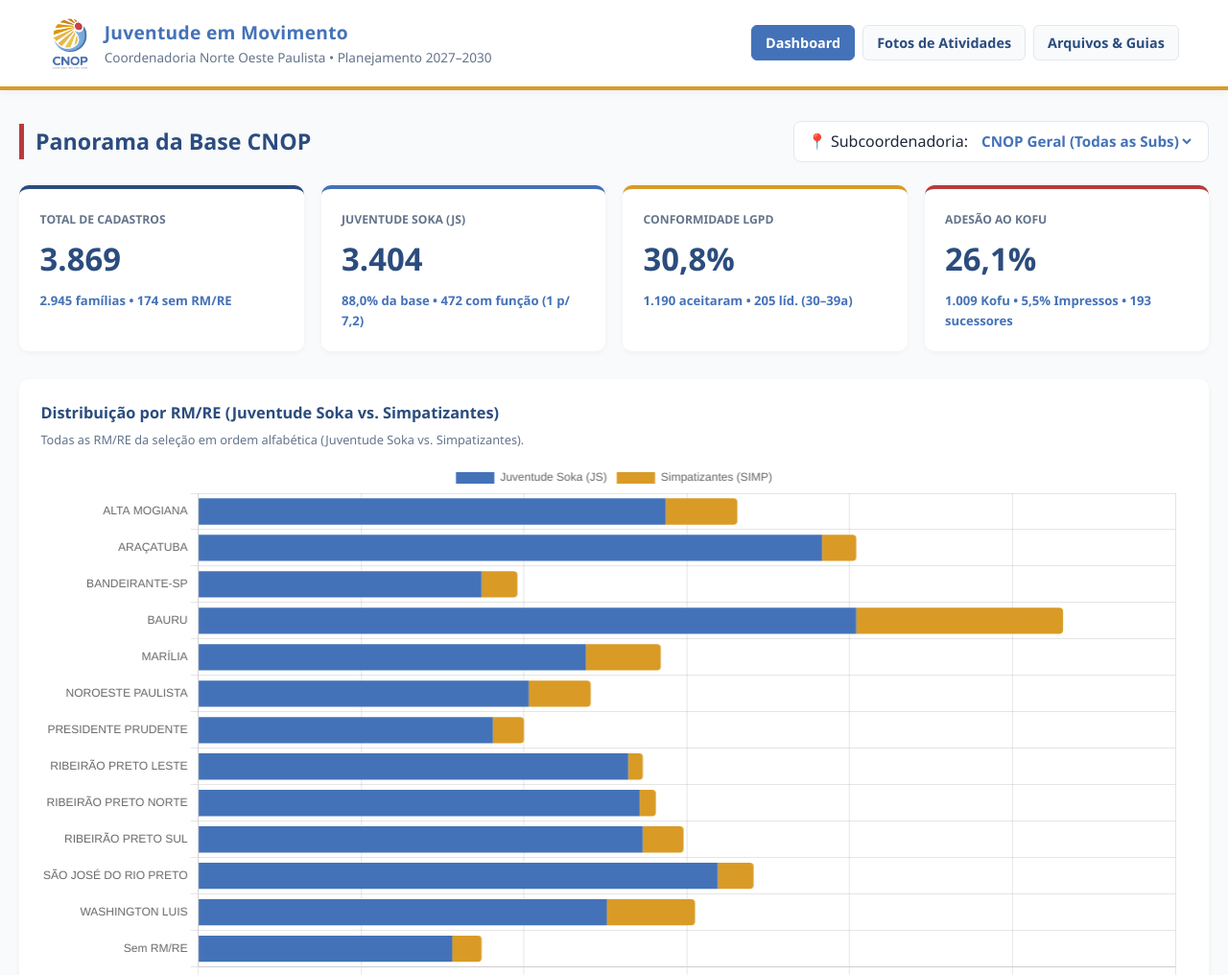
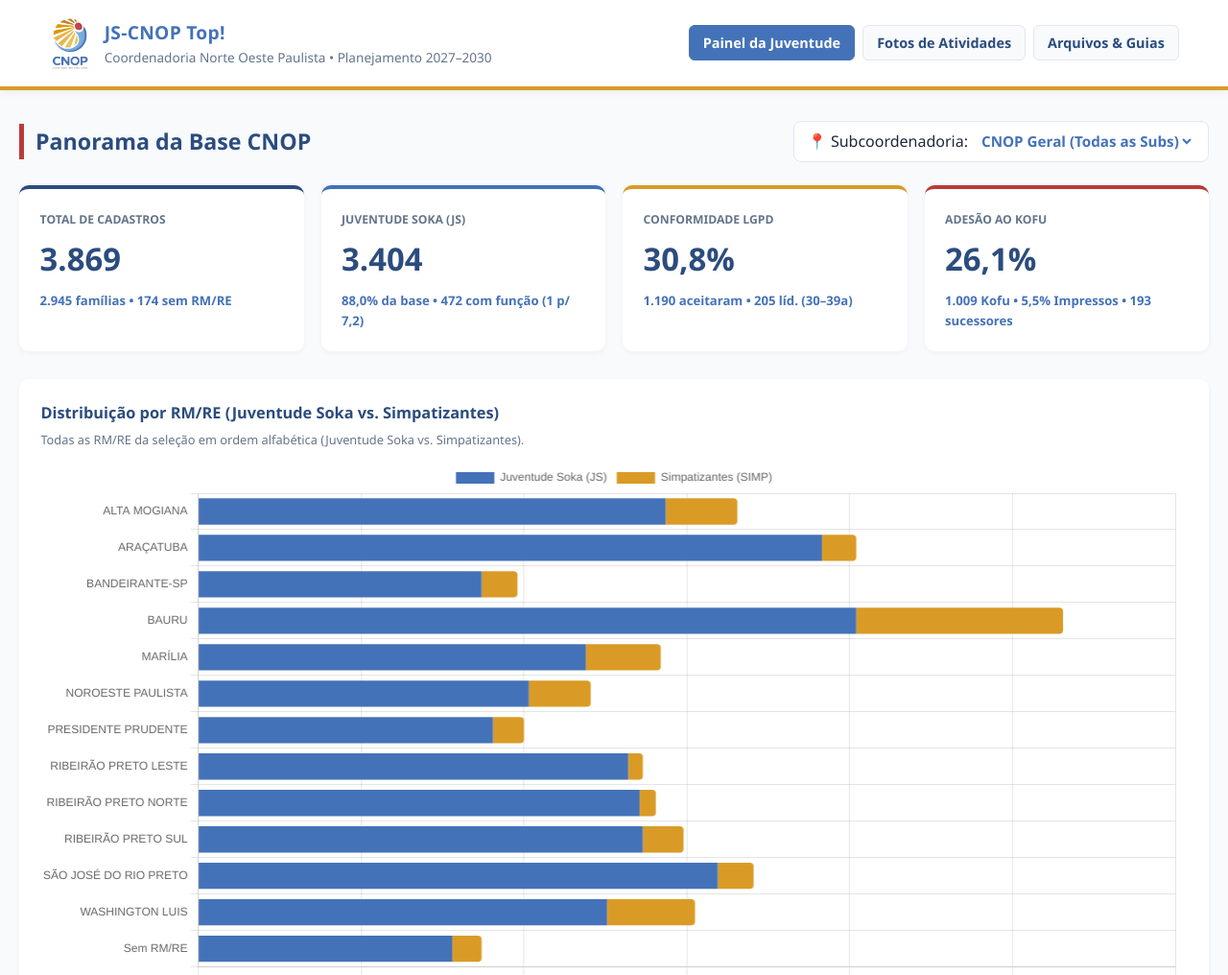
Before and after one commit to ShoitiS/portal-cnop, a plain HTML site: page index.html in a window 1280 px wide. Shown: the top 1016 px of the page at 96% size. Drawn offline with nearby package versions, Linux system fonts and the light colour scheme; no server answers.

Commit message:
Add files via upload

```diff
--- a/index.html
+++ b/index.html
@@ -3,7 +3,7 @@
 <head>
     <meta charset="UTF-8">
     <meta name="viewport" content="width=device-width, initial-scale=1.0">
-    <title>CNOP | Coordenadoria Norte Oeste Paulista - Dashboard &amp; Portal</title>
+    <title>JS-CNOP Top! | Coordenadoria Norte Oeste Paulista - Painel da Juventude</title>
     <script src="https://cdn.jsdelivr.net/npm/chart.js"></script>
     <style>
         :root {
@@ -426,7 +426,6 @@
             color: var(--white);
         }
 
-        /* Modal / Lightbox de Fotos */
         .photo-modal {
             display: none;
             position: fixed;
@@ -595,12 +594,12 @@
         <div class="brand">
             <img src="./assets/logo_CNOP_vertical.png" alt="Logo CNOP - Coordenadoria Norte Oeste Paulista">
             <div class="brand-text">
-                <h1>Juventude em Movimento</h1>
+                <h1>JS-CNOP Top!</h1>
                 <span>Coordenadoria Norte Oeste Paulista • Planejamento 2027–2030</span>
             </div>
         </div>
         <nav>
-            <button type="button" class="active" onclick="showSection('dashboard', this)">Dashboard</button>
+            <button type="button" class="active" onclick="showSection('dashboard', this)">Painel da Juventude</button>
             <button type="button" onclick="showSection('fotos', this)">Fotos de Atividades</button>
             <button type="button" onclick="showSection('arquivos', this)">Arquivos &amp; Guias</button>
         </nav>
@@ -715,7 +714,6 @@
         </section>
     </main>
 
-    <!-- Modal de Visualização Ampliada de Foto -->
     <div id="photoModal" class="photo-modal" onclick="fecharModalSeFundo(event)">
         <div class="photo-modal-box">
             <div class="photo-modal-header">
@@ -732,7 +730,7 @@
     </div>
 
     <footer>
-        CNOP • Coordenadoria Norte Oeste Paulista • Planejamento 2027–2030 (Base Silver: 3.869 registros)
+        JS-CNOP Top! • Coordenadoria Norte Oeste Paulista • Planejamento 2027–2030 (Base Silver: 3.869 registros)
     </footer>
 
     <script>
```
